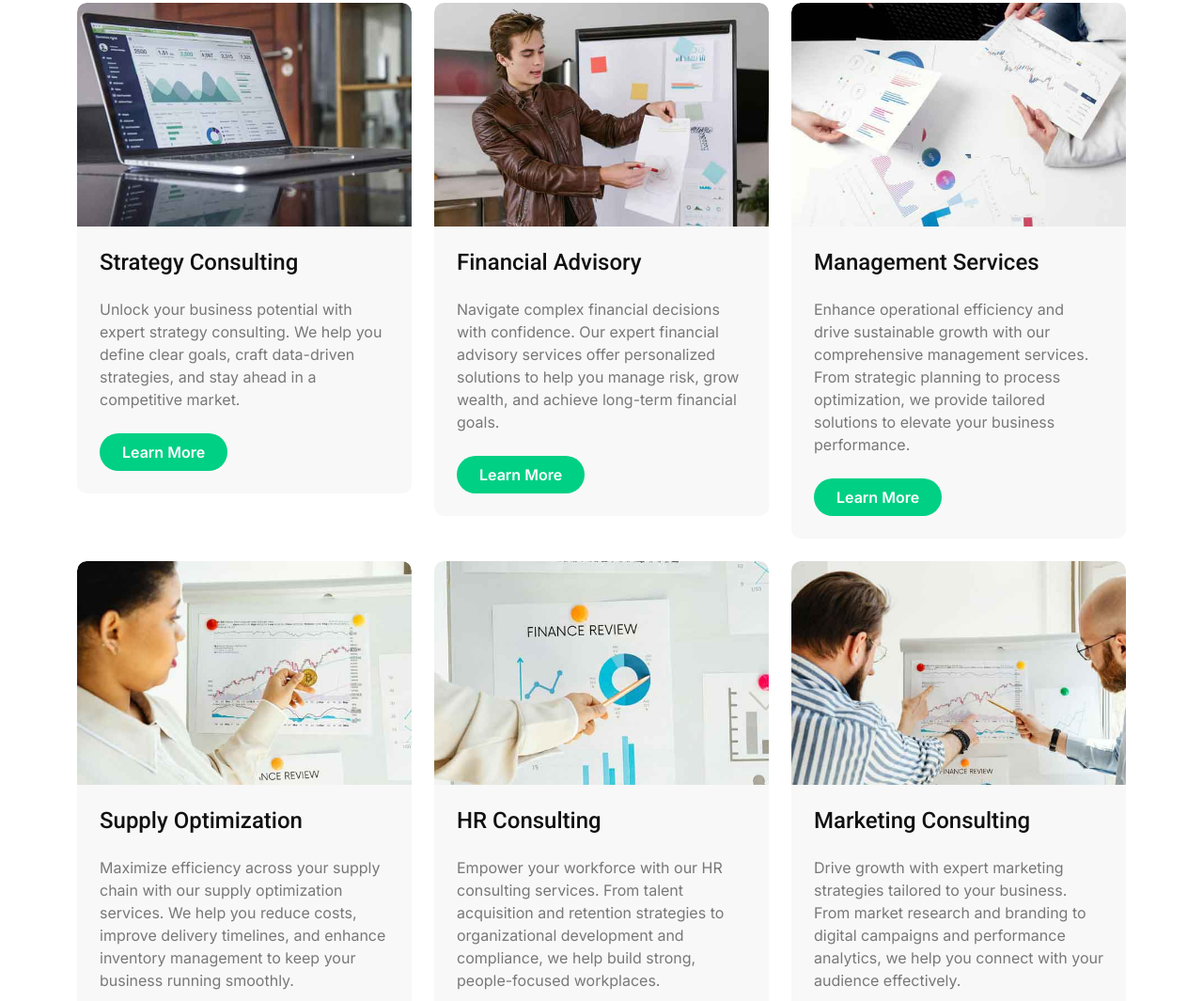
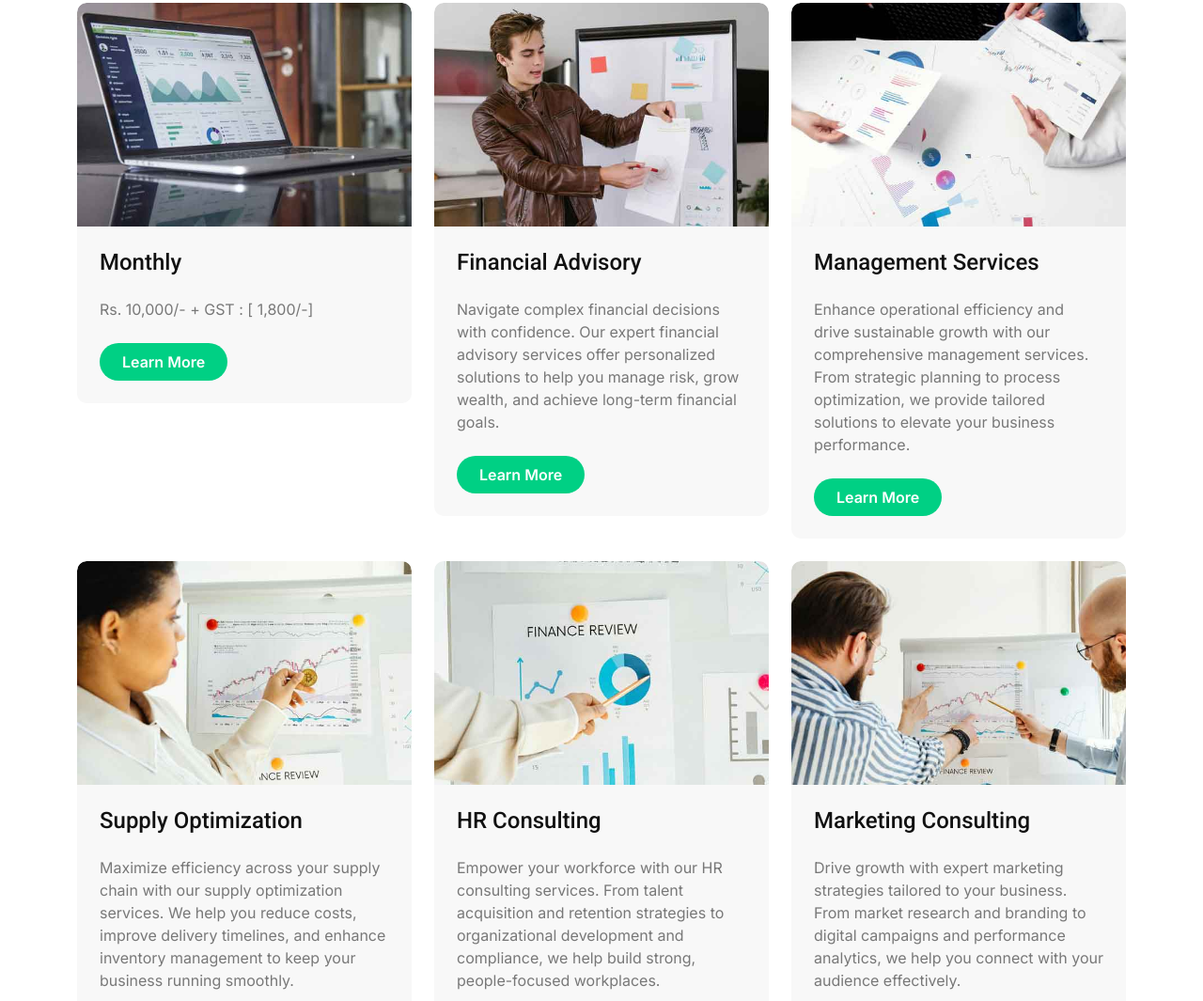
Before and after one commit to srao24046/stock-market-website-template, a plain HTML site: page service.html in a window 1280 px wide. Shown: the part 821-1886 px from the top of the page at 94% size. Drawn offline with nearby package versions, Linux system fonts and the light colour scheme.

Commit message:
Update service.html

```diff
--- a/service.html
+++ b/service.html
@@ -139,9 +139,11 @@
                                 <img src="img/service-1.jpg" class="img-fluid rounded-top w-100" alt="Image">
                             </div>
                             <div class="rounded-bottom p-4">
-                                <a href="#" class="h4 d-inline-block mb-4">Strategy Consulting</a>
+                                <a href="#" class="h4 d-inline-block mb-4">Monthly</a>
                                 <p class="mb-4">
-                                    Unlock your business potential with expert strategy consulting. We help you define clear goals, craft data-driven strategies, and stay ahead in a competitive market.
+                                    Rs. 10,000/-
++
+GST : [ 1,800/-]
                                 </p>
 
                                 <a class="btn btn-primary rounded-pill py-2 px-4" href="#">Learn More</a>
```
